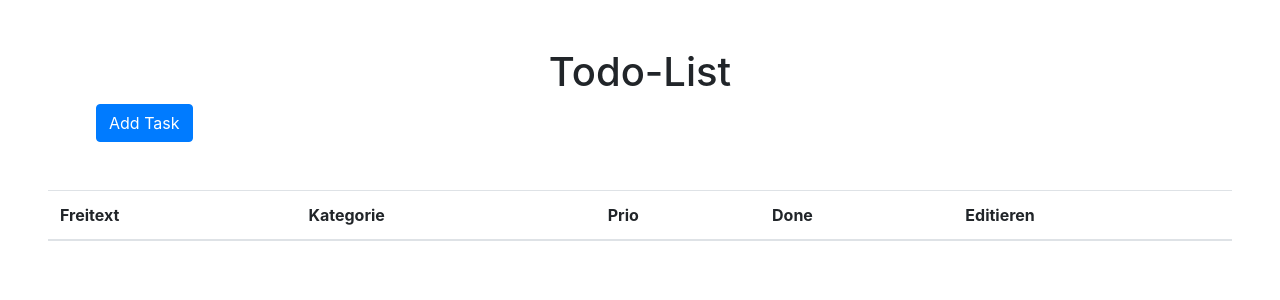
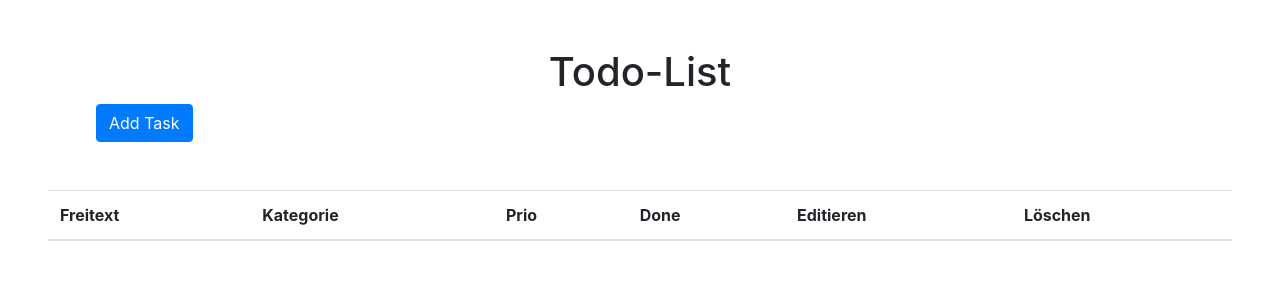
Before and after one commit to lwsm99/TodoList, a Vue app: page / in a window 1280 px wide. Shown: the top 300 px of the page. Built offline with nearby package versions, Linux system fonts and the light colour scheme.

Commit message:
Delete task function part 1

```diff
--- a/src/App.vue
+++ b/src/App.vue
@@ -101,6 +101,7 @@
       <th scope="col">Prio</th>
       <th scope="col">Done</th>
       <th scope="col">Editieren</th>
+      <th scope="col">Löschen</th>
     </tr>
   </thead>
   <tbody>
@@ -117,6 +118,11 @@
       <td>
         <button type="button" class="btn btn-primary" @click="editTask(task.id)">
           Bearbeiten
+        </button>
+      </td>
+      <td>
+        <button type="button" class="btn btn-primary" @click="deleteTask(task)">
+          Löschen
         </button>
       </td>
     </tr>
@@ -166,6 +172,10 @@ export default {
       else if (Number(prio) === 2) return "Mittel"
       else return "Niedrig"
     },
+    deleteTask(task) {
+      const index = this.taskArray.indexOf(task)
+      this.taskArray.splice(index, 1);
+    }
   }
 }
 </script>
```
